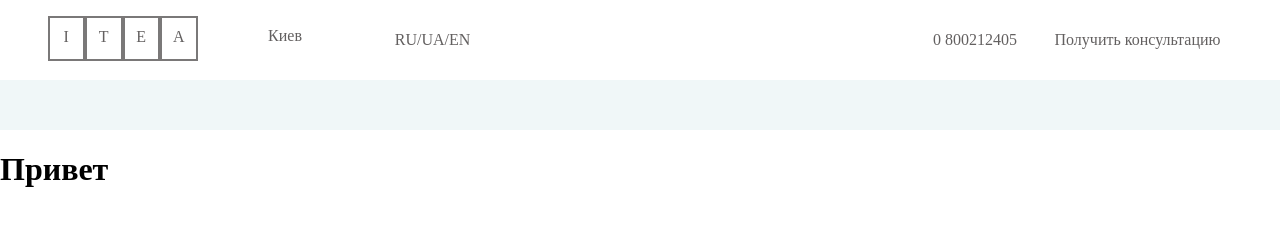
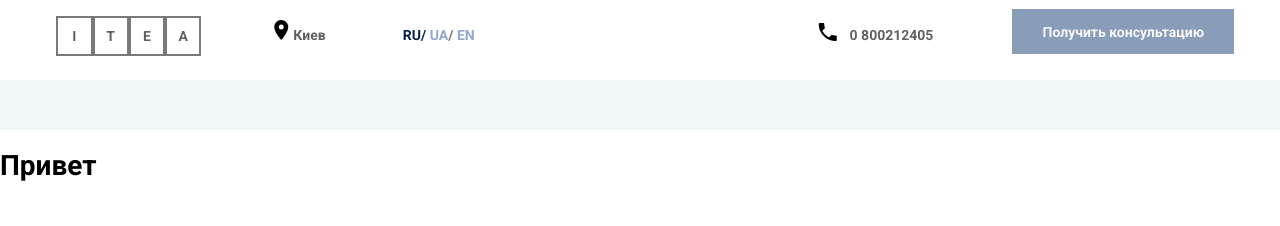
Before and after one commit to Kostya-pixel/My-new-project, a website: page app/index.html in a window 1280 px wide. Drawn offline with nearby package versions, Linux system fonts and the light colour scheme; files that its build step writes are made by us from their sources.

Commit message:
header modified

```diff
--- a/app/index.html
+++ b/app/index.html
@@ -4,6 +4,11 @@
     <meta charset="UTF-8">
     <meta name="viewport" content="width=device-width, initial-scale=1.0">
     <link rel="stylesheet" href="style.css">
+    <link rel="preconnect" href="https://fonts.gstatic.com">
+    <link href="https://fonts.googleapis.com/css2?family=Roboto:wght@700&display=swap" rel="stylesheet">
+    <link href="https://fonts.googleapis.com/icon?family=Material+Icons"
+      rel="stylesheet">
+
     <title>Document</title>
 </head>
 <body>
@@ -17,7 +22,11 @@
             </div>
 
             <div class="headerf city">
+                <div class="icon_city">
+                <span class="material-icons">location_on</span>
                 <li class="kiev"><a href="#">Киев</a></li>
+                </div>
+
                 <ul class="menu_city">
                     <li><a href="#">Львов</a></li>
                     <li><a href="#">Киев</a></li>
@@ -28,11 +37,17 @@
                 </ul>
             </div>
 
-            <div class="headerf lang">RU/UA/EN</div>
+            <div class="headerf lang">
+                <a class="ru" href="#">RU/</a>
+                <a class="ua" href="#">UA</a>/
+                <a class="en" href="#">EN</a>
+            </div>
         </div>
         <div class="icon-phone-button">
-            <div class="headerf icon"></div>
-            <div class="headerf phone">0 800212405</div>
+            <div class="headerf icon">
+                <span class="material-icons">local_phone</span>
+            </div>
+            <div class="headerf phone"><a>0 800212405</a></div>
             <div class="headerf button">Получить консультацию</div>
         </div>
     </div>
--- a/app/styles/style.scss
+++ b/app/styles/style.scss
@@ -1,4 +1,8 @@
+$fz : 14px;
+$col : #06224c;
 body {
+    font-family: 'Roboto', sans-serif;
+    font-size: $fz;
     height: 1000px;
     padding: 0px;
     margin: 0px;
@@ -24,8 +28,8 @@ background-color: rgb(255, 255, 255);
     }
     .logo{
         display: flex;
-        height: 45px;
-        width: 150px;
+        height: 40px;
+        width: 145px;
 
         .one, .two, .three, .four{
         border: 2px solid rgb(122, 120, 120);
@@ -36,19 +40,37 @@ background-color: rgb(255, 255, 255);
         }
     }
     .lang, .phone{
+        height: 45px;
         box-sizing: border-box;
-    height: 45px;
-    width: 120px;
-    margin-top: 16px;
+        width: 90px;
+        margin-top: 12px;
         padding-top: 15px;
         text-align: center;
-    color:  rgb(99, 96, 96);
-
+        color:  rgb(117, 116, 116);
+    }
+    .lang{
+        .ru{
+            color: $col;
+        }
+        & a{
+            color: rgb(144, 167, 211);
+        }
+    }
+    .ua:hover{
+        color: $col;
+    }
+    .en:hover{
+        color: $col;
     }
     .city{
         height: 45px;
         width: 120px;
         text-align: center;
+    }
+    .icon_city{
+        display: flex;
+        justify-content: center;
+        align-items: center;
     }
     .menu_city{
         text-decoration: none;
@@ -87,17 +109,33 @@ background-color: rgb(255, 255, 255);
         margin-left: 90px;
 
         .icon{
-        height: 45px;
-        width: 50px;
-        margin-top: 16px;
+        height: 25px;
+        width: 25px;
+        margin-top: 20px;
+        margin-left: -30px;
         }
         .button{
         box-sizing: border-box;
-        width: 180px;
+        width: 222px;
+        color: rgb(246, 248, 250);
         text-align: center;
-        color:rgb(99, 96, 96);
+        background-color: #899cb8;
         padding-top: 15px;
+        margin-top: 9px;
+        transition: all .3s linear;
+        &:hover{
+            background-color: rgb(240, 247, 248);
+            color: #899cb8;
         }
+        }
+    }
+    .phone{
+    margin-right: 70px;
+    }
+    .phone a:hover{
+        color: $col;
+        cursor: pointer;
+        text-decoration-line: underline;
     }
 }
 .header-second{
```
Lines whose indentation alone changed are shown as unchanged.
